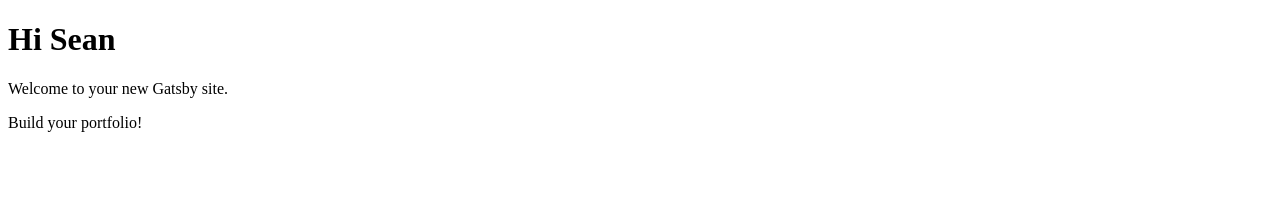
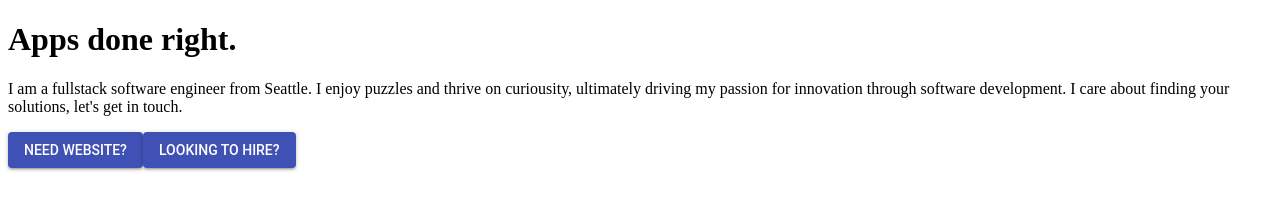
Before and after one commit to Deliman206/portfolio, a Gatsby site in the folder gatsby-site/: page / in a window 1280 px wide. Built offline with nearby package versions, Linux system fonts and the light colour scheme; Gatsby itself is replaced by a stand-in of ours.

Commit message:
finished home page added buttons for work or hire

```diff
--- a/gatsby-site/package.json
+++ b/gatsby-site/package.json
@@ -4,10 +4,15 @@
   "version": "1.0.0",
   "author": "Kyle Mathews <mathews.kyle@gmail.com>",
   "dependencies": {
+    "@material-ui/core": "^3.0.0",
+    "@material-ui/icons": "^3.0.0",
     "gatsby": "^1.9.277",
     "gatsby-link": "^1.6.46",
+    "gatsby-paginate": "^1.0.16",
+    "gatsby-plugin-paginate": "^1.12.0",
     "gatsby-plugin-react-helmet": "^2.0.11",
     "gatsby-plugin-sass": "^1.0.26",
+    "react": "^16.4.2",
     "react-helmet": "^5.2.0"
   },
   "keywords": [
--- a/gatsby-site/src/pages/index.js
+++ b/gatsby-site/src/pages/index.js
@@ -1,10 +1,17 @@
 import React from 'react';
+import Button from '@material-ui/core/Button';
 
 const IndexPage = () => (
   <div className='page'>
-    <h1>Hi Sean</h1>
-    <p>Welcome to your new Gatsby site.</p>
-    <p>Build your portfolio!</p>
+    <h1>Apps done right.</h1>
+    <p>I am a fullstack software engineer from Seattle. I enjoy puzzles and thrive on curiousity, ultimately driving my passion for innovation through software development. I care about finding your solutions, let's get in touch. </p>
+
+    <Button className='button' variant="contained" color="primary">
+      Need Website?
+    </Button>
+    <Button className='button' variant="contained" color="primary">
+      Looking to Hire?
+    </Button>
   </div>
 )
 
```
Also changed, not shown: gatsby-site/gatsby-node.js (+30 -0 lines), gatsby-site/src/styles/main.scss (+11 -1 lines), 1 other file.
